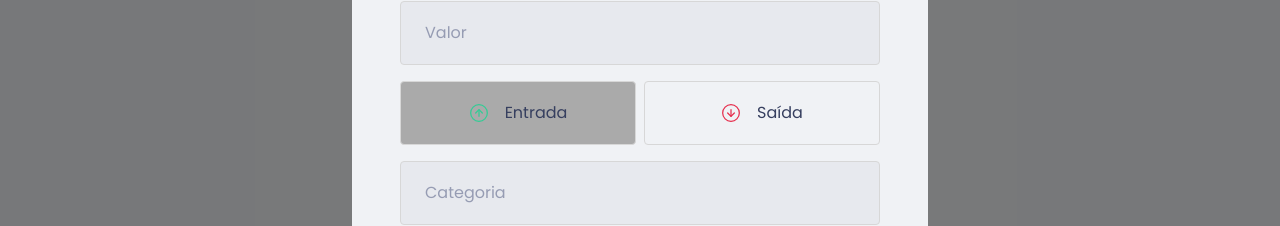
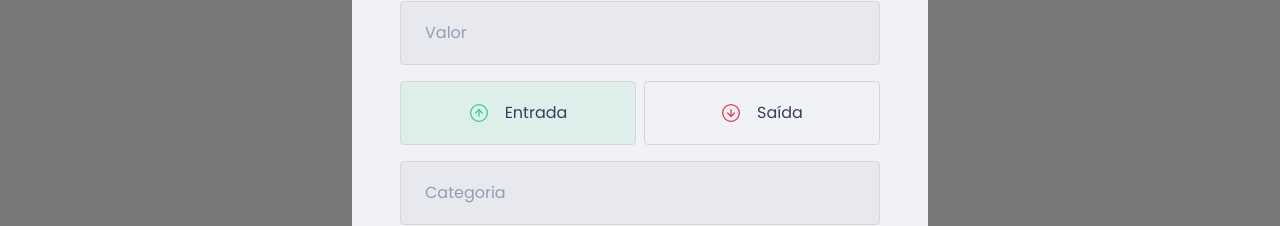
Before and after one commit to wallacewolv/dt-money, a React (Create React App) app: page / in a window 1280 px wide. Both pictures are taken after a click on the button "Nova transação". Shown: the part 317-543 px from the top of the page. Built offline with nearby package versions, Linux system fonts and the light colour scheme; what miragejs would draw is missing.

Commit message:
Alterando as cores do botão ativo com transparentize do polished

```diff
--- a/src/components/NewTransactionModal/index.tsx
+++ b/src/components/NewTransactionModal/index.tsx
@@ -45,6 +45,7 @@
             type="button"
             onClick={() => {setType('deposit'); }}
             isActive={type === 'deposit'}
+            activeColor="green"
           >
             <img src={incomeImg} alt="Entrada"/>
             <span>Entrada</span>
@@ -54,6 +55,7 @@
             type="button"
             onClick={() => {setType('withdraw'); }}
             isActive={type === 'withdraw'}
+            activeColor="red"
           >
             <img src={outcomeImg} alt="Saída"/>
             <span>Saída</span>
--- a/src/components/NewTransactionModal/styles.ts
+++ b/src/components/NewTransactionModal/styles.ts
@@ -1,5 +1,5 @@
 import styled from "styled-components";
-import { darken } from 'polished';
+import { darken, transparentize } from 'polished';
 
 export const Container = styled.div`
   h2{
@@ -58,14 +58,23 @@
 
 interface RadioBoxProps {
   isActive: boolean;
-}
+  activeColor: 'green' | 'red';
+};
+
+const colors = {
+  green: '#33cc95',
+  red: '#E52E4D'
+};
 
 export const RadioBox = styled.button<RadioBoxProps>`
   height: 4rem;
   border: 1px solid #d7d7d7;
   border-radius: 0.25rem;
 
-  background: ${(props) => props.isActive ? '#aaa' : 'transparent'};
+  background: ${(props) => props.isActive
+    ?  transparentize(0.9, colors[props.activeColor])
+    : 'transparent'
+  };
 
   display: flex;
   align-items: center;
```
